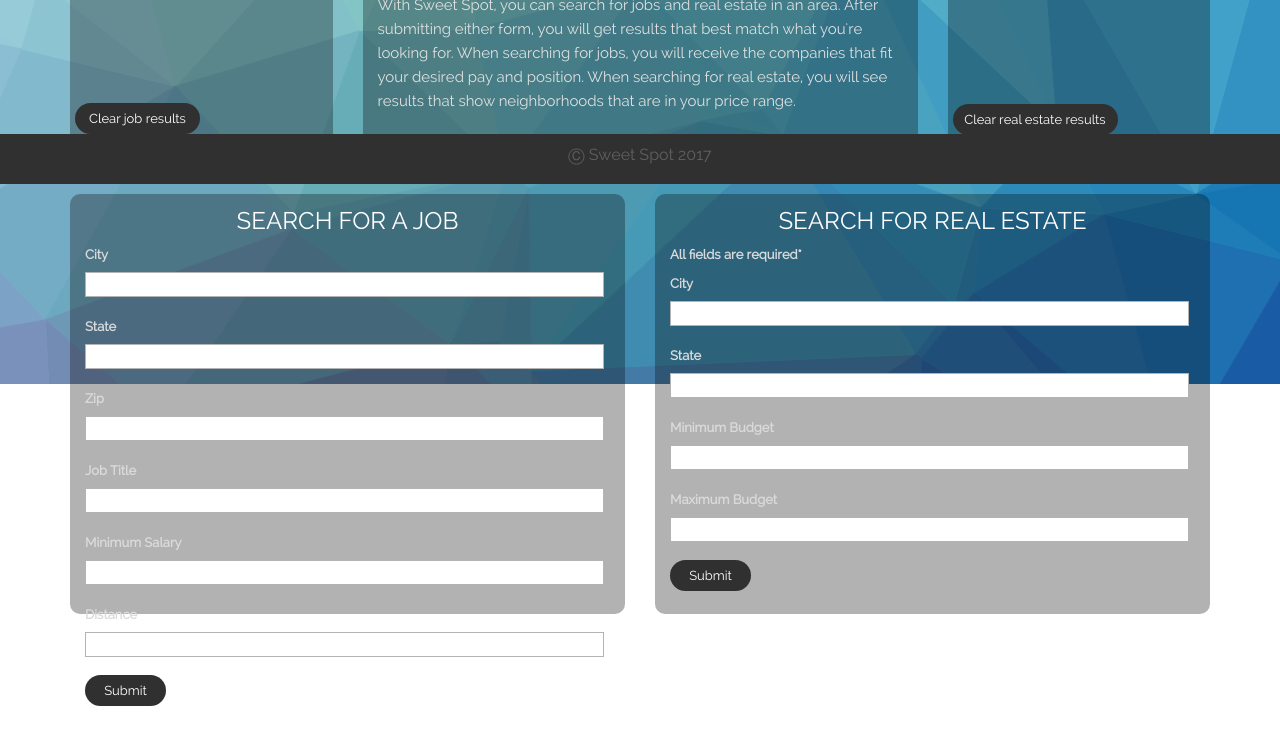
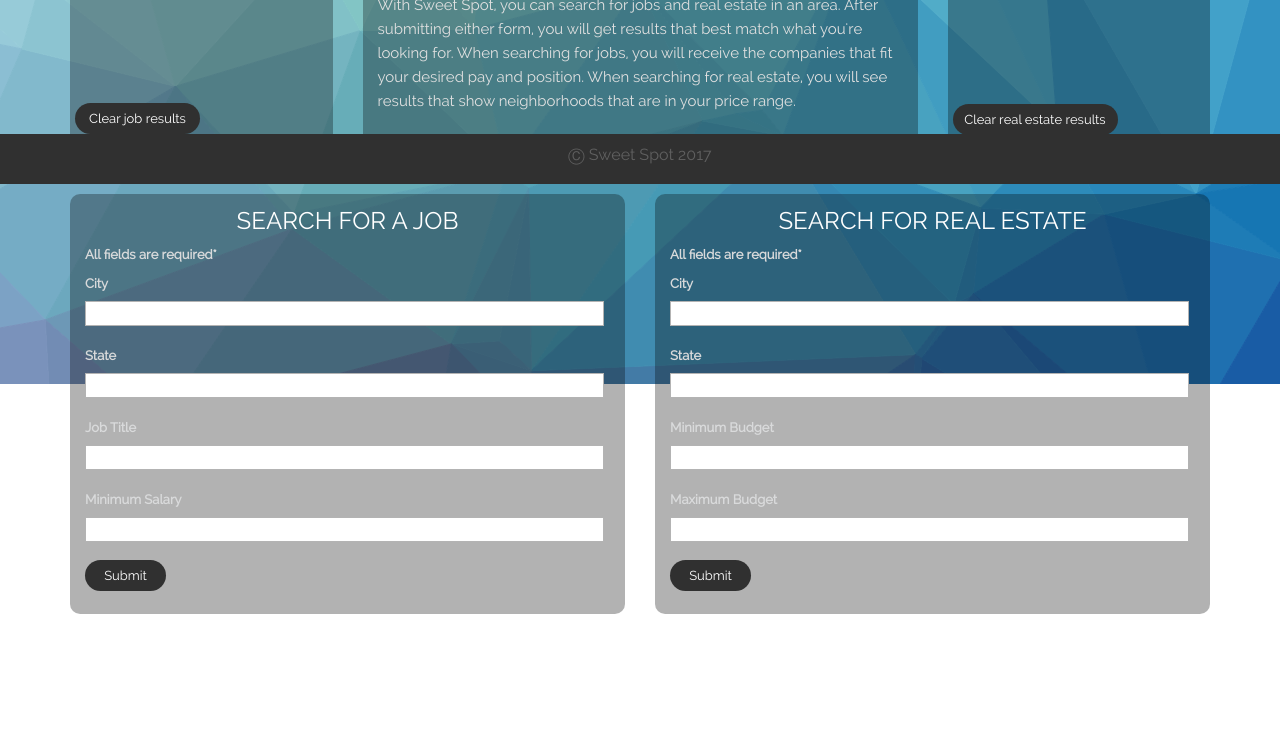
Before and after one commit to jameslvdb/sweetspot, a plain HTML site: page index.html in a window 1280 px wide. Shown: the part 616-1360 px from the top of the page. After the commit the page ends 1330 px from the top, so only its background shows below. Drawn offline with nearby package versions, Linux system fonts and the light colour scheme; some packages are replaced by stand-ins of ours.

Commit message:
Redid some stuff that was lost & fixed job search form

```diff
--- a/index.html
+++ b/index.html
@@ -85,18 +85,15 @@
 							<h3>Search for a job</h3>
 							<div id="form-setup">
 								<form id="job-form">
+									<label>All fields are required*</label>
 									<label>City</label>
-									<input name="city" type="text" value="" class="txtfield">
+									<input name="city" type="text" value="" class="txtfield" required>
 									<label>State</label>
-									<input name="state" type="text" value="" class="txtfield">
-									<label>Zip</label>
-									<input name="zip" type="text" value="" class="txtfield">
+									<input name="state" type="text" value="" class="txtfield" required>
 									<label>Job Title</label>
-									<input name="title" type="text" value="" class="txtfield">
+									<input name="title" type="text" value="" class="txtfield" required>
 									<label>Minimum Salary</label>
-									<input name="min" type="text" value="" class="txtfield">
-									<label>Distance</label>
-									<input name="radius" type="text" value="" class="txtfield">
+									<input name="min" type="text" value="" class="txtfield" required>
 									<input type="button" value="Submit" onclick="findJobs()" class="btn">
 								</form>
 							</div>
--- a/js/jobHandler.js
+++ b/js/jobHandler.js
@@ -6,10 +6,8 @@ function findJobs() {
 	// Get data values
 	var city = elems["city"].value.toLowerCase();
 	var state = elems["state"].value.toLowerCase();
-	var zip = elems["zip"].value.toLowerCase();
 	var title = elems["title"].value.toLowerCase();
 	var min = elems["min"].value;
-	var radius = elems["radius"].value;
 
 	// Build Location Query
 	var loc = "";
@@ -17,10 +15,6 @@ function findJobs() {
 	if(state && state.length > 0) {
 		if(loc && loc.length > 0) loc += ", ";
 		loc += state;
-	}
-	if(zip && zip.length > 0) {
-		if(loc && loc.length > 0) loc += ", ";
-		loc += zip;
 	}
 
 	// Build Job Query
@@ -34,7 +28,6 @@ function findJobs() {
 	// Create Final URL
 	if(qry) url += "&q="+qry;
 	if(loc) url += "&l="+loc;
-	if(radius) url += "&radius="+radius;
 	var encodedURL = encodeURIComponent(url);
 
 	$.ajax({
```
